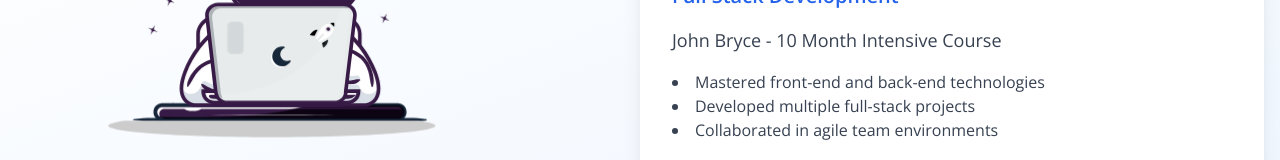
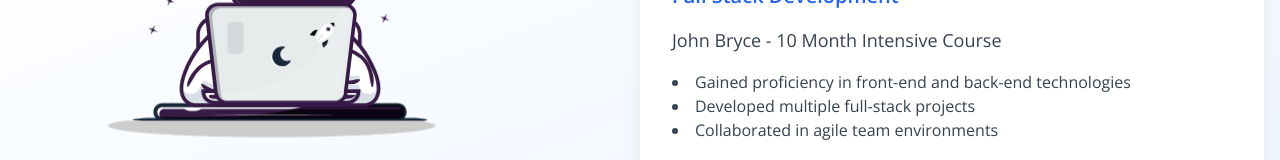
Before and after one commit to OfirPatish/Portfolio, a React (Create React App) app in the folder frontend/: page / in a window 1280 px wide. Both pictures are taken after a click on the button "Education". Shown: the part 1018-1178 px from the top of the page. Built offline with nearby package versions, Linux system fonts and the light colour scheme.

Commit message:
Changed text in education tab.

```diff
--- a/frontend/src/pages/About.tsx
+++ b/frontend/src/pages/About.tsx
@@ -36,7 +36,7 @@ const About: React.FC = () => {
         <h3 className="text-xl font-semibold text-blue-600">Full Stack Development</h3>
         <p className="text-lg text-gray-700">John Bryce - 10 Month Intensive Course</p>
         <ul className="list-disc list-inside text-gray-700">
-          <li>Mastered front-end and back-end technologies</li>
+          <li>Gained proficiency in front-end and back-end technologies</li>
           <li>Developed multiple full-stack projects</li>
           <li>Collaborated in agile team environments</li>
         </ul>
```
